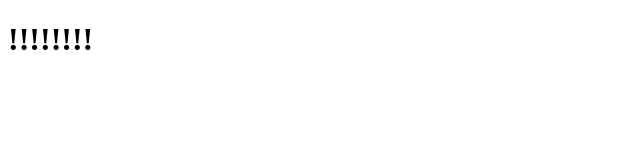
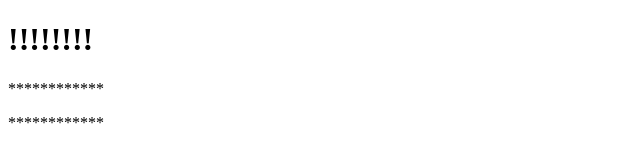
Before and after one commit to papapin-study/mjs-bootcamp, a plain HTML site: page L7/notes-app/index.html in a window 1280 px wide. Shown: the whole page, without its empty margins (0-640 px from the left). Drawn offline with Linux system fonts and the light colour scheme.

Commit message:
50 dome manipulation

```diff
--- a/L7/notes-app/index.html
+++ b/L7/notes-app/index.html
@@ -8,6 +8,8 @@
 </head>
 <body>
     <h1>!!!!!!!!</h1>
+    <p>wwwwwwwwwwwwww</p>
+    <p>wwwgsdgsdgsdgsd</p>
     <script src="notes-app.js" >
     </script>
 </body>
--- a/L7/notes-app/notes-app.js
+++ b/L7/notes-app/notes-app.js
@@ -1 +1,11 @@
-console.log('cccc')
+
+// const p = document.querySelector('p');
+// p.remove()
+//console.log(p);
+
+const ps = document.querySelectorAll('p')
+ps.forEach( element => {
+    element.textContent = '************'
+    //element.remove();
+    //console.log(element.textContent)
+});
```
